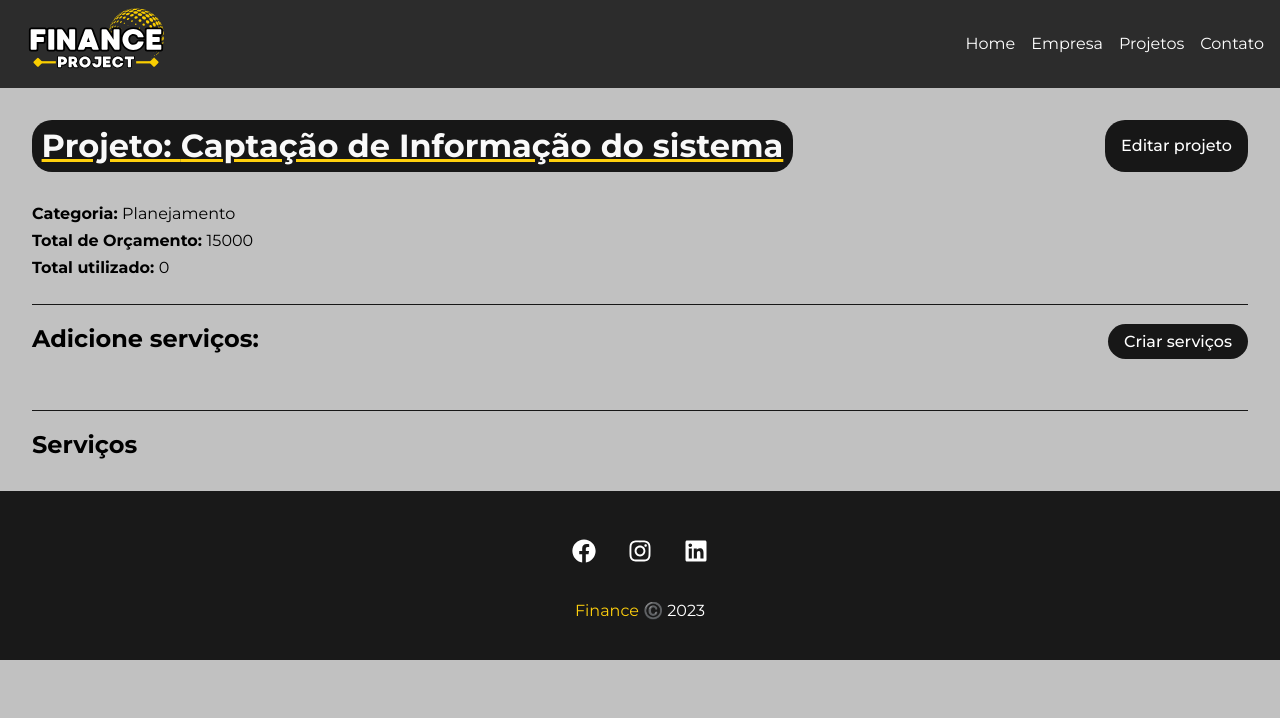
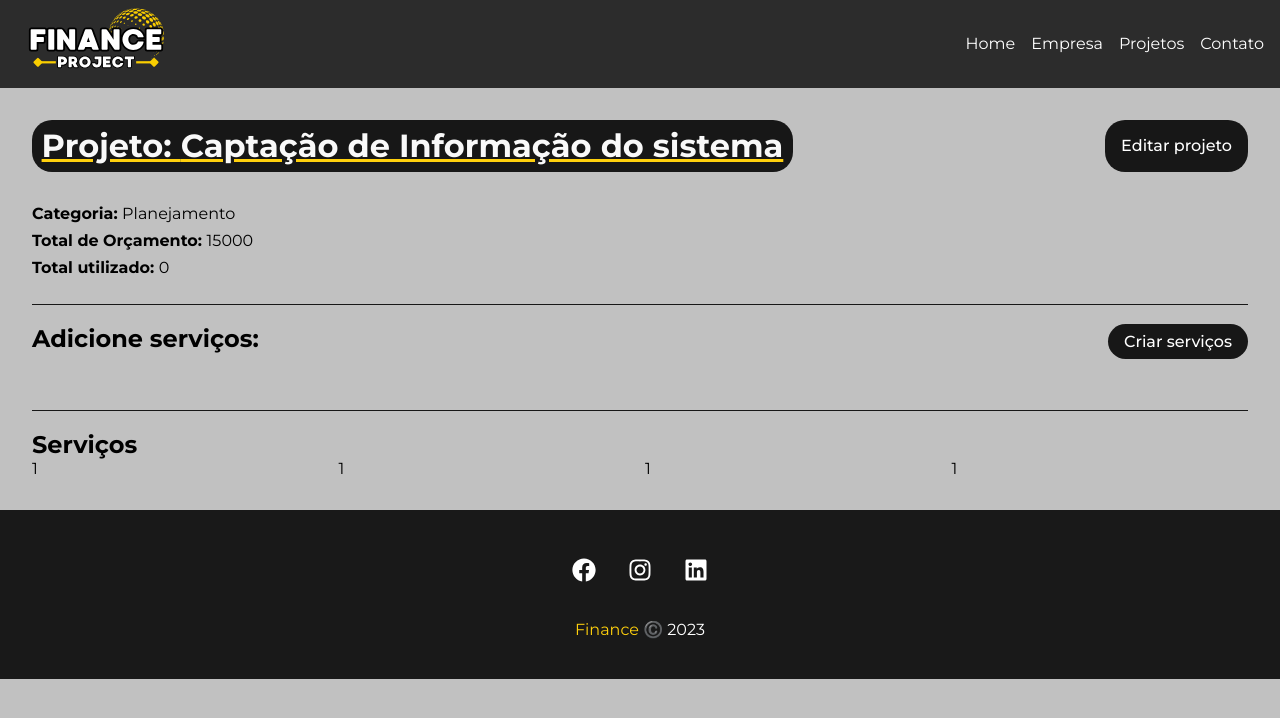
Before and after one commit to GSBarros17/pagina-react, a React (Create React App) app: page /Project/1 in a window 1280 px wide. Shown: the top 718 px of the page. Built offline with nearby package versions, Linux system fonts and the light colour scheme; data requests are answered from the project's data file; the HTML template or start-up script is replaced by a standard one.

Commit message:
criando CardsArea e testando

```diff
--- /dev/null
+++ b/src/components/layout/CardsArea.js
@@ -0,0 +1,5 @@
+import styles from "./CardsArea.module.css"
+
+export default function CardsArea(props) {
+    return <div className={styles.cardContainer}>{props.children}</div>
+}
--- /dev/null
+++ b/src/components/layout/CardsArea.module.css
@@ -0,0 +1,6 @@
+.cardContainer{
+    display: grid;
+    grid-template-columns: repeat(4, 1fr);
+    grid-column-gap: 10px;
+    grid-row-gap: 1em;
+}
--- a/src/components/pages/Project.js
+++ b/src/components/pages/Project.js
@@ -4,6 +4,7 @@ import { useParams } from "react-router-dom"
 import Loading from "../layout/Loading"
 import ProjectForm from "../project/ProjectForm"
 import Message from "../layout/Message"
+import CardsArea from "../layout/CardsArea"
 
 export default function Project(){
 
@@ -112,7 +113,12 @@ export default function Project(){
                     </div>
                 </div>
                 <h2>Serviços</h2>
-
+                <CardsArea>
+                    <div>1</div>
+                    <div>1</div>
+                    <div>1</div>
+                    <div>1</div>
+                </CardsArea>
             </div>
             : (<Loading />)}
         </>
```
